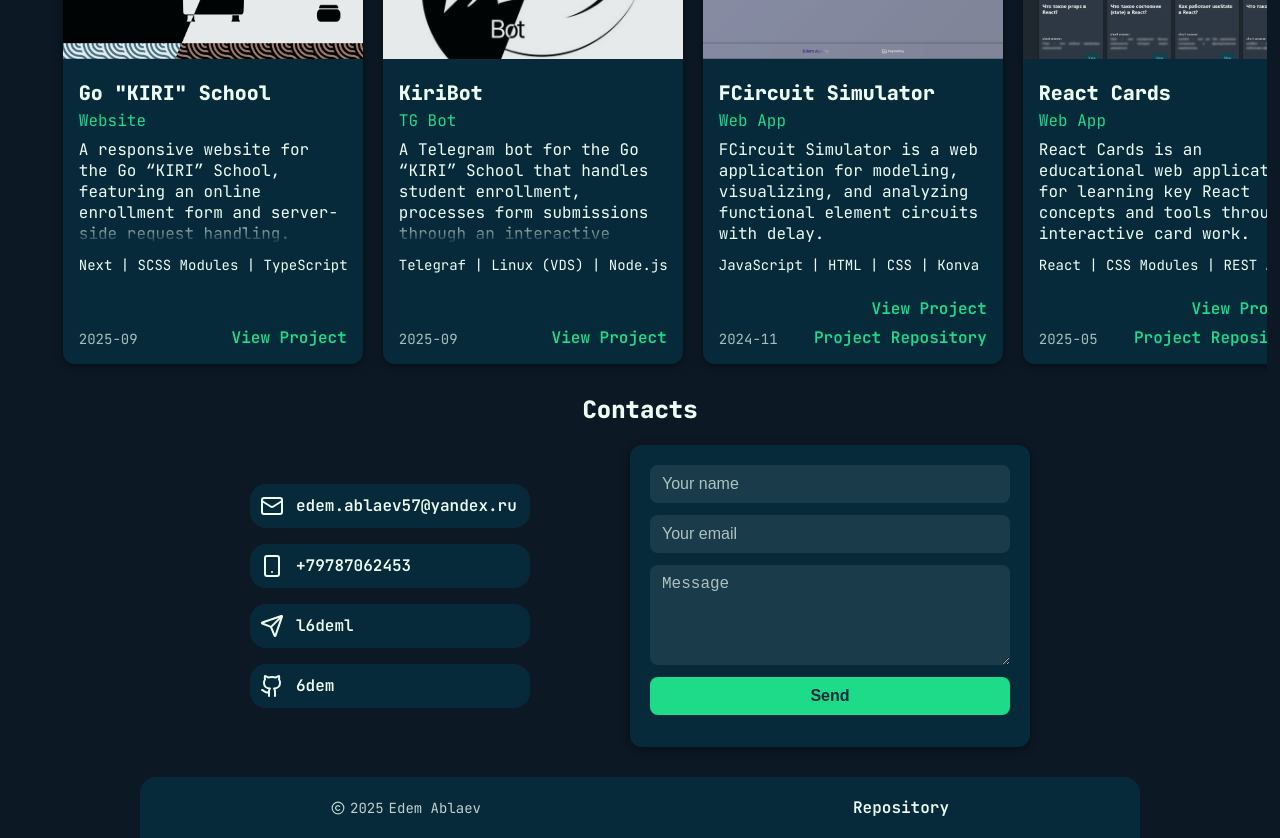
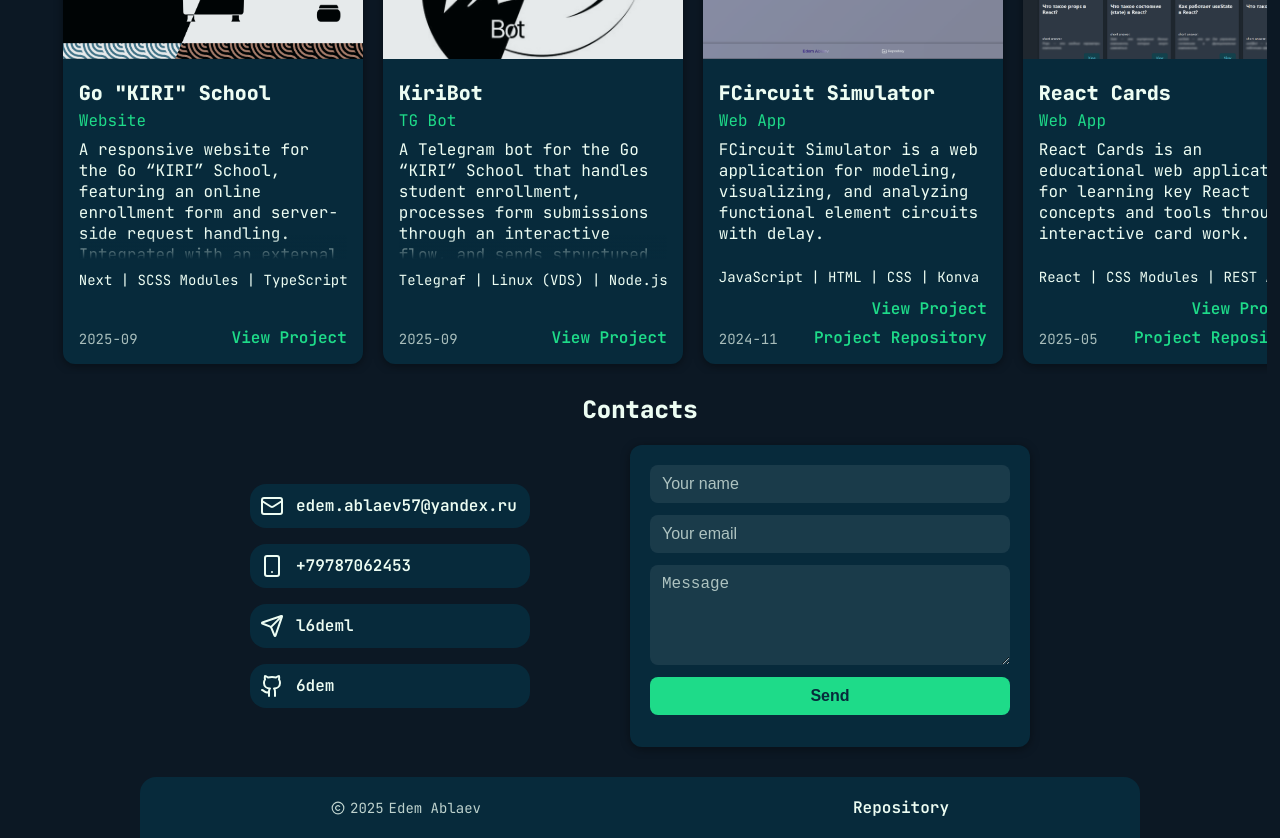
Before and after one commit to 6dem/my-web-side, a React (Vite) app: page / in a window 1280 px wide. Shown: the part 1180-2018 px from the top of the page. Built offline with nearby package versions, Linux system fonts and the light colour scheme.

Commit message:
style: project card description padding-bottom

```diff
--- a/src/components/ProjectCard/ProjectCard.module.css
+++ b/src/components/ProjectCard/ProjectCard.module.css
@@ -37,16 +37,17 @@
 
 .descriptionWrapper {
     position: relative;
-    max-height: 105px;
+    max-height: 120px;
     overflow: hidden;
     margin-bottom: 12px;
 }
 
 .description {
-    max-height: 105px;
+    max-height: 120px;
     overflow-y: auto;
     scrollbar-width: none;
     padding-right: 4px;
+    padding-bottom: 12px;
 }
 
 .fadeBottom {
```
